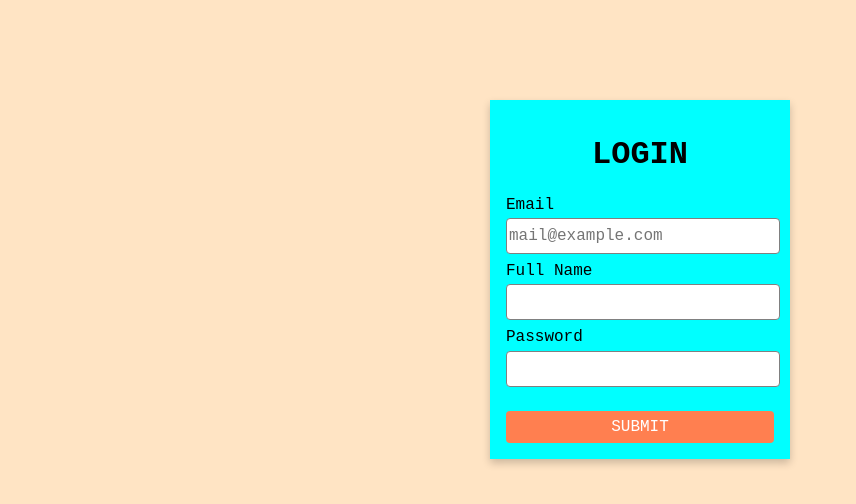
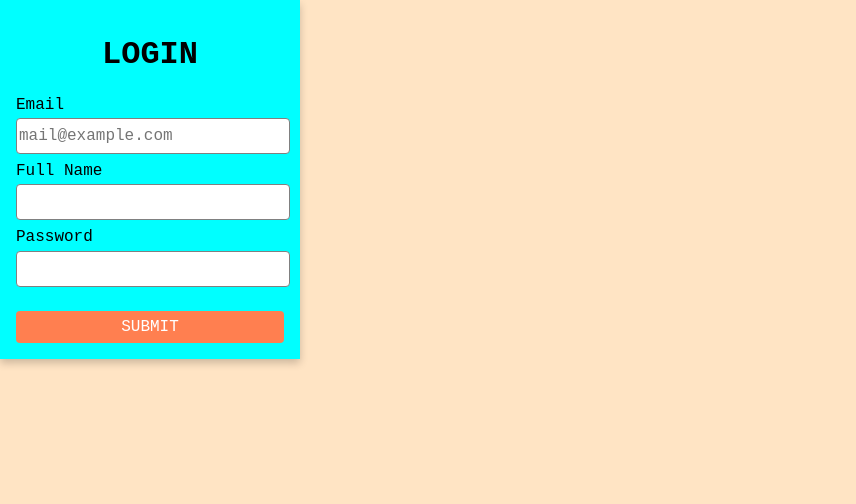
Before and after one commit to VitB2022/mygit, a plain HTML site: page forms/4/index.html in a window 1280 px wide. Shown: the whole page, without its empty margins (0-856 px from the left). Drawn offline with nearby package versions, Linux system fonts and the light colour scheme.

Commit message:
corrected

```diff
--- a/forms/4/styles.css
+++ b/forms/4/styles.css
@@ -2,14 +2,13 @@ body {
     background-color: bisque;
 }
 
+.page {
+    position: absolute;
+    margin: 0 auto;
+}
 .login-form {
     box-sizing: border-box;
-    position: absolute;
     background-color: aqua;
-    left: 0;
-    right: 0;
-    top: calc(50% - 300px);
-    margin: 0 auto;
     padding: 16px;
     font-size: 16px;
     font-family: monospace, sans-serif;
```
